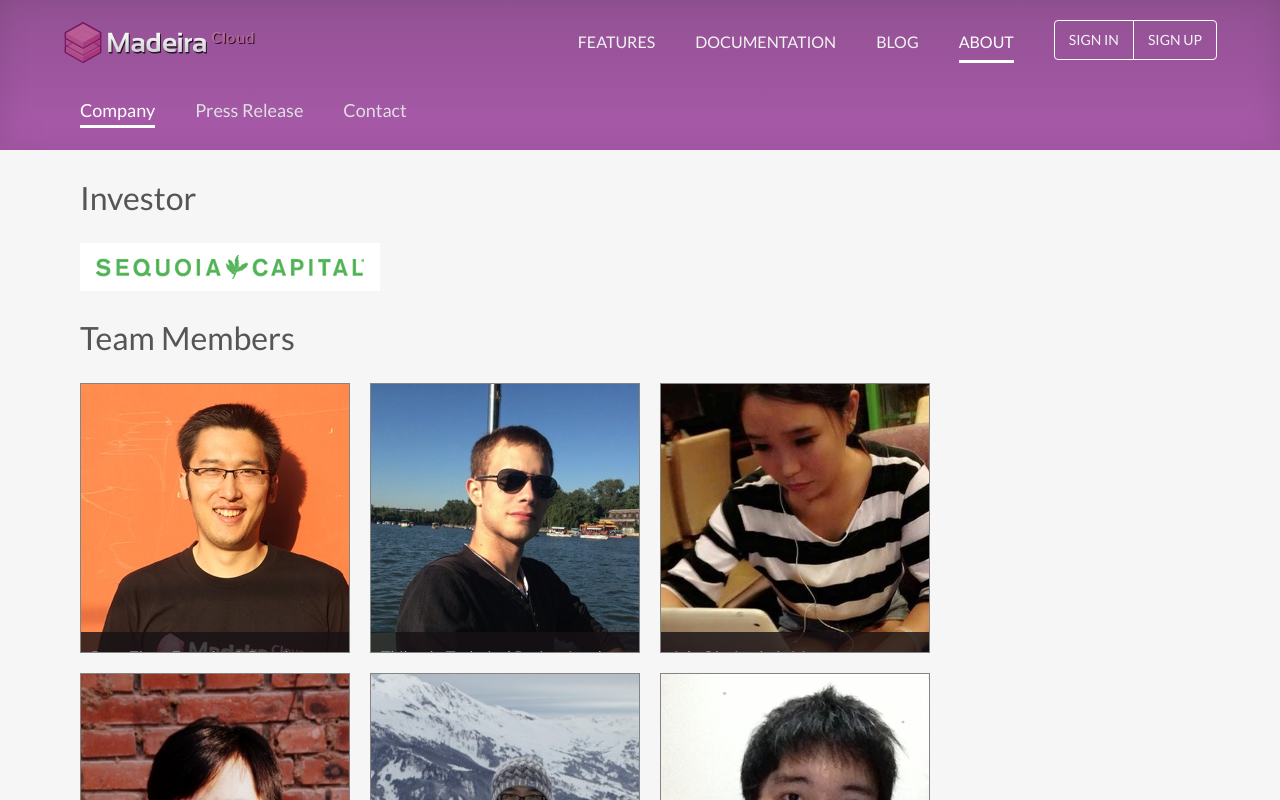
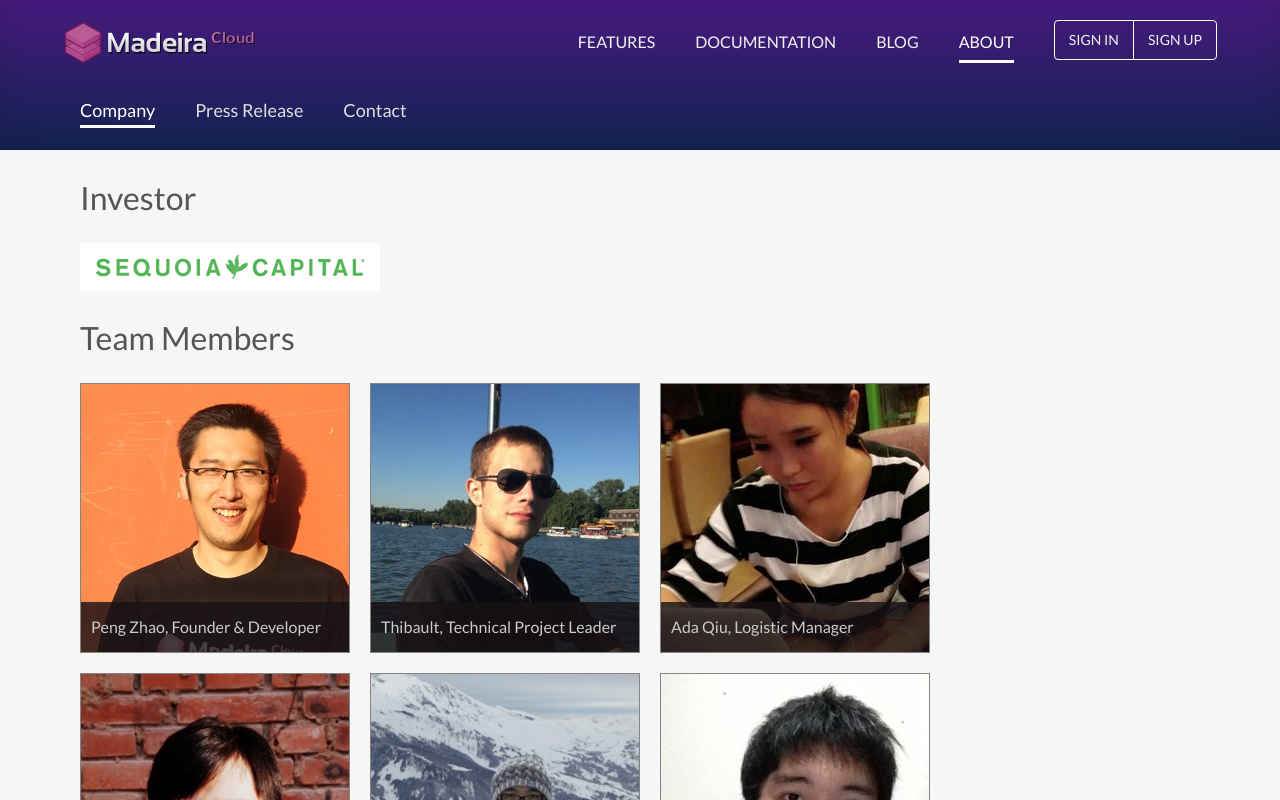
Before and after one commit to MadeiraCloud/web-www, a plain HTML site: page about.html in a window 1280 px wide. Drawn offline with Linux system fonts and the light colour scheme.

Commit message:
[master] Fix style

```diff
--- a/scss/about.scss
+++ b/scss/about.scss
@@ -56,7 +56,7 @@ body {
   font-size   : 18px;
 
   background-color : #9e569f;
-  @include background-image( linear-gradient(top, #925193, #aa5aab) );
+  @include background-image( linear-gradient(top, #461A7E, #132250) );
   @include box-shadow( inset 0 -5px 30px rgba(0,0,0,.1) );
 
   @media screen and (max-width: 490px) {
@@ -151,7 +151,7 @@ body {
     }
 
     div {
-      @include translateY( 298px - 50 );
+      @include translateY( 268px - 50 );
       width    : 100%;
       height   : 100%;
       background : rgba(#171115, 0.8);
--- a/scss/style.scss
+++ b/scss/style.scss
@@ -1151,6 +1151,8 @@ footer {
 
 .arn {
   margin-top: 10px;
+  border: 1px solid #999;
+  border-radius: 4px;
 }
 
 .network_wrap {
```
Also changed, not shown: css/about.css, css/style.css.
